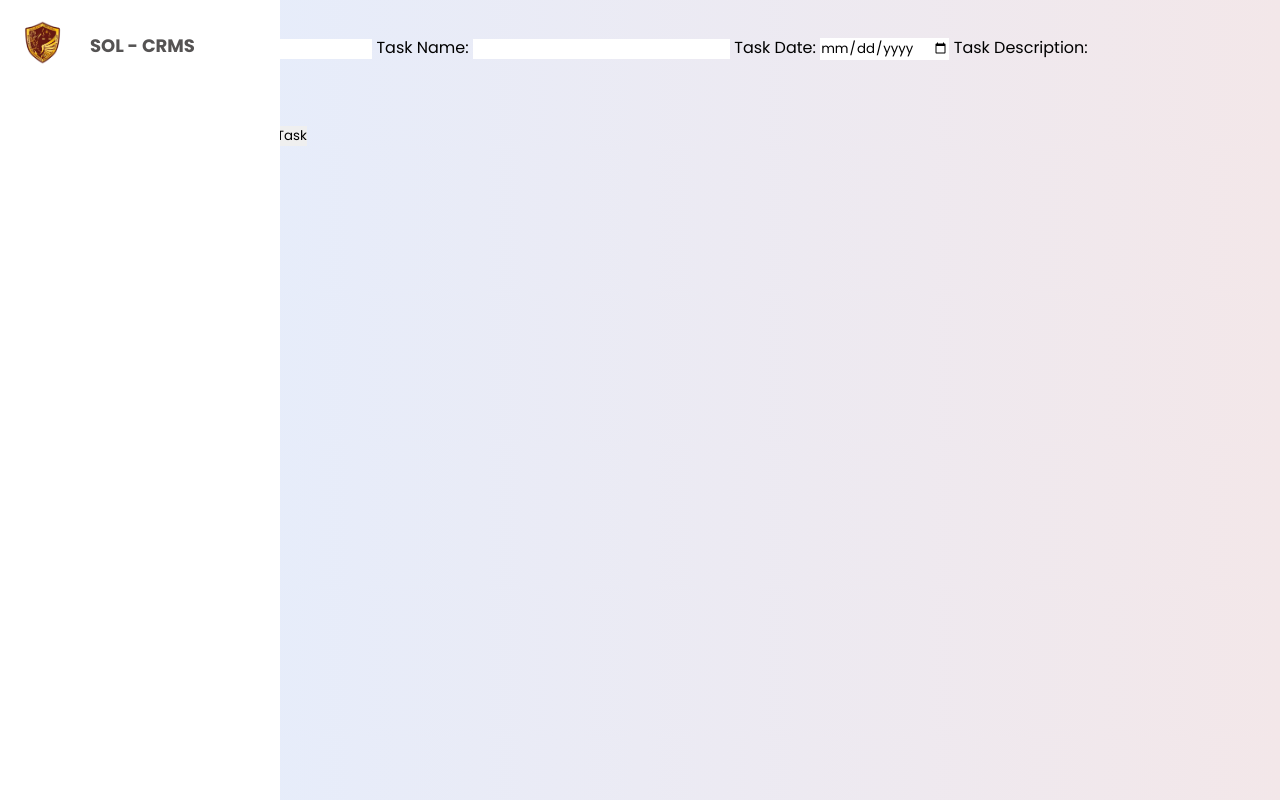
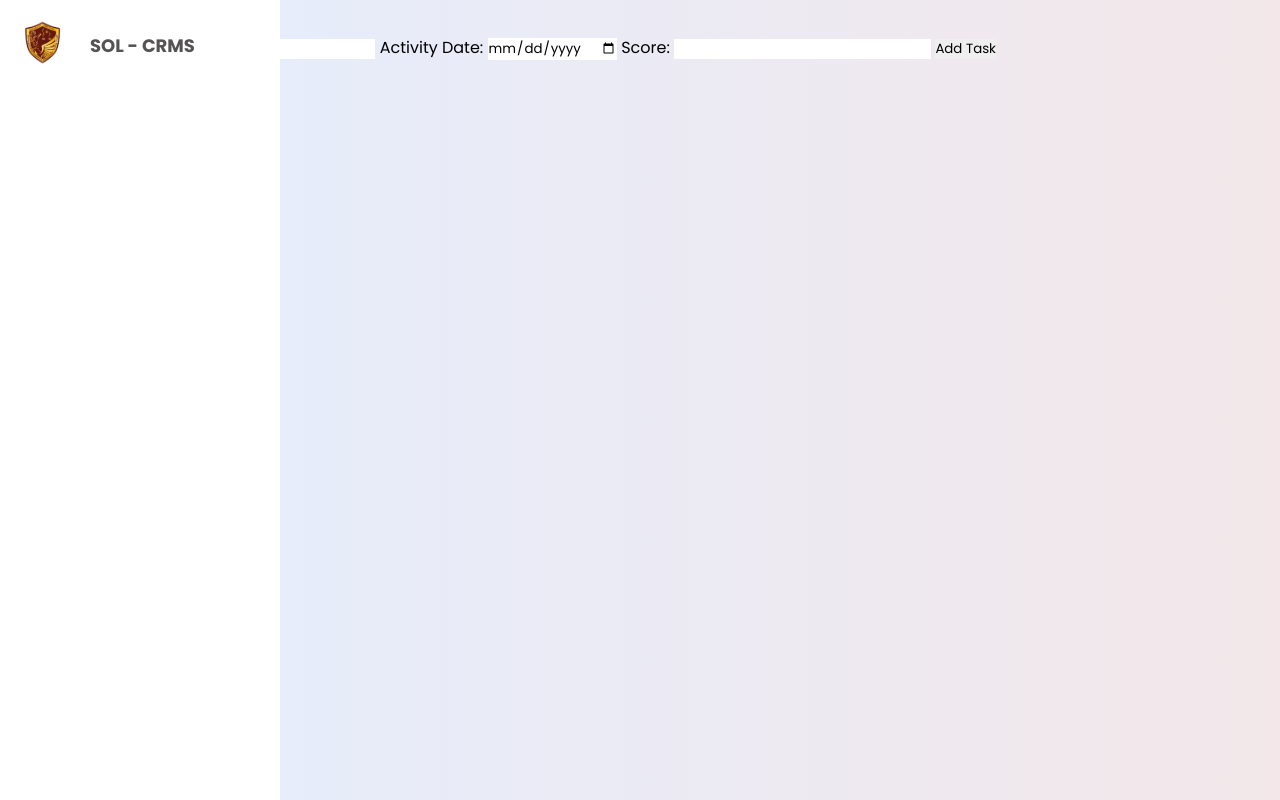
Before and after one commit to eyefkey/sol, a PHP site: page /faculty/dashboard/add_activity.php?rec_ID=1 in a window 1280 px wide. Run offline with PHP 8.4, Linux system fonts and the light colour scheme; data that the repository does not hold is empty.

Commit message:
view,add activity

```diff
--- a/faculty/dashboard/add_activity.php
+++ b/faculty/dashboard/add_activity.php
@@ -75,18 +75,16 @@ $conn->close();
         <section class="form__body">
             <form method="post" action="<?php echo htmlspecialchars($_SERVER["PHP_SELF"]); ?>">
                 <input type="hidden" name="rec_ID" value="<?php echo htmlspecialchars($_GET['rec_ID']); ?>">
+                <input type="hidden" name="sub_ID" value="<?php echo htmlspecialchars($_GET['sub_ID']);?> ">
 
-                <label for="sub_ID">Subject Code:</label>
-                <input type="text" name="sub_ID" required>
+                <label for="sub_name">Activity Name:</label>
+                <input type="text" name="sub_name" required>
 
-                <label for="task_name">Task Name:</label>
-                <input type="text" name="task_name" required>
+                <label for="act_name">Activity Date:</label>
+                <input type="date" name="act_name" required>
 
-                <label for="task_date">Task Date:</label>
-                <input type="date" name="task_date" required>
-
-                <label for="task_description">Task Description:</label>
-                <textarea name="task_description" rows="4" required></textarea>
+                <label for="score">Score:</label>
+                <input type="text" name="score" required>
 
                 <button type="submit">Add Task</button>
             </form>
```
Also changed, not shown: faculty/dashboard/grade_manage.php (+5 -3 lines), faculty/dashboard/view_score.php (+43 -10 lines).
